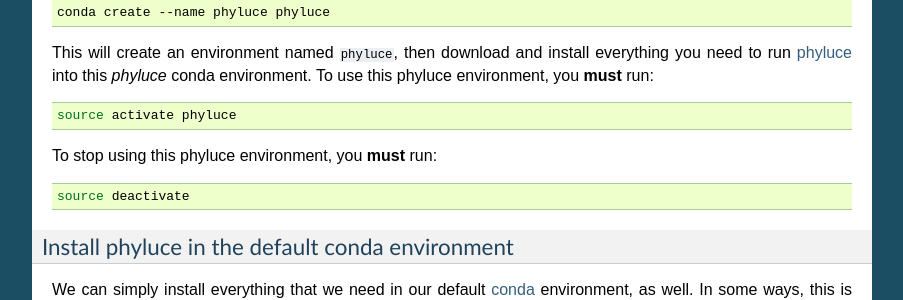
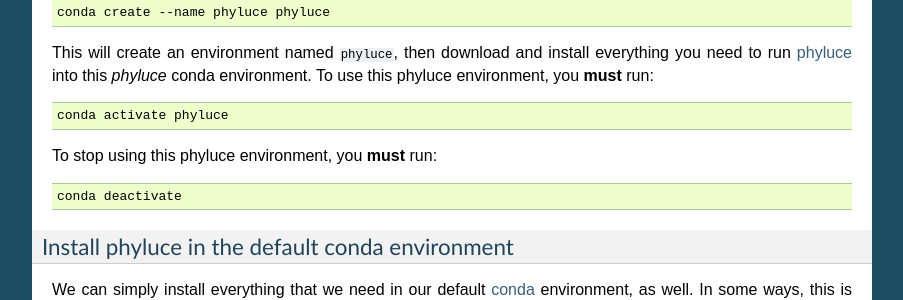
Before and after one commit to faircloth-lab/phyluce, a Sphinx documentation site: the page built from docs/installation.rst, in a window 1280 px wide and 900 px high, scrolled down 2899 px. Shown: the part 152-452 px from the top of the window, without its empty margins (198-1101 px from the left). Built offline with Sphinx 7.4.7, drawn with Linux system fonts in a browser that asks for light colours.

Commit message:
change source activate to conda activate.  thanks to @crsl4.

```diff
--- a/docs/installation.rst
+++ b/docs/installation.rst
@@ -204,13 +204,13 @@
 
 .. code-block:: bash
 
-    source activate phyluce
+    conda activate phyluce
 
 To stop using this phyluce environment, you **must** run:
 
 .. code-block:: bash
 
-    source deactivate
+    conda deactivate
 
 Install phyluce in the default conda environment
 ------------------------------------------------
```
